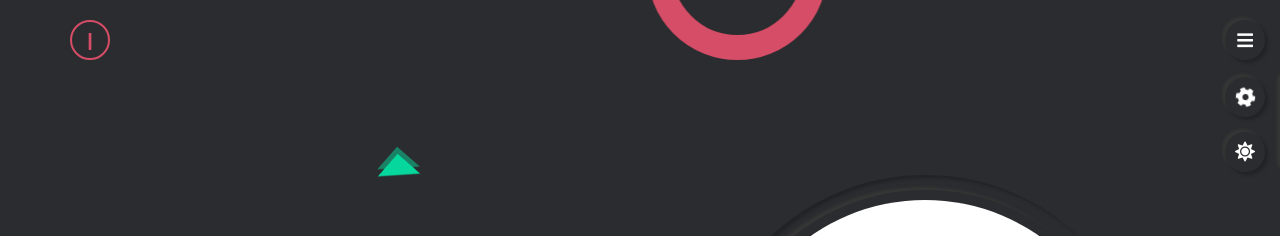
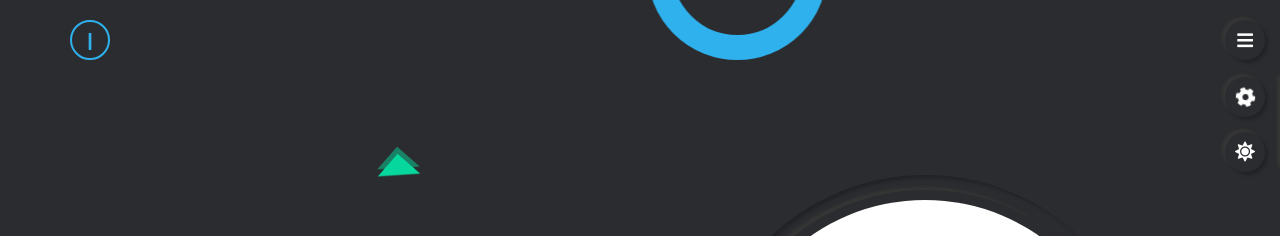
Before and after one commit to Indravathi732/indu-portfolio, a plain HTML site: page index.html in a window 1280 px wide. Shown: the top 236 px of the page. Drawn offline with nearby package versions, Linux system fonts and the light colour scheme.

Commit message:
Update index.html

```diff
--- a/index.html
+++ b/index.html
@@ -16,7 +16,7 @@
     <link rel="stylesheet" class="alternate-style" title="color-1" href="/indu-portfolio/css/skins/color-1.css" disabled>
     <link rel="stylesheet" class="alternate-style" title="color-2" href="/indu-portfolio/css/skins/color-2.css" disabled>
     <link rel="stylesheet" class="alternate-style" title="color-3" href="/indu-portfolio/css/skins/color-3.css" disabled>
-    <link rel="stylesheet" class="alternate-style" title="color-4" href="/indu-portfolio/css/skins/color-4.css" disabled>
+    <link rel="stylesheet" class="alternate-style" title="color-4" href="/indu-portfolio/css/skins/color-4.css">
     <link rel="stylesheet" class="alternate-style" title="color-5" href="/indu-portfolio/css/skins/color-5.css" disabled>
     <!-- fav icon  -->
     <link rel="shortcut icon" href="favicon.ico">
```
